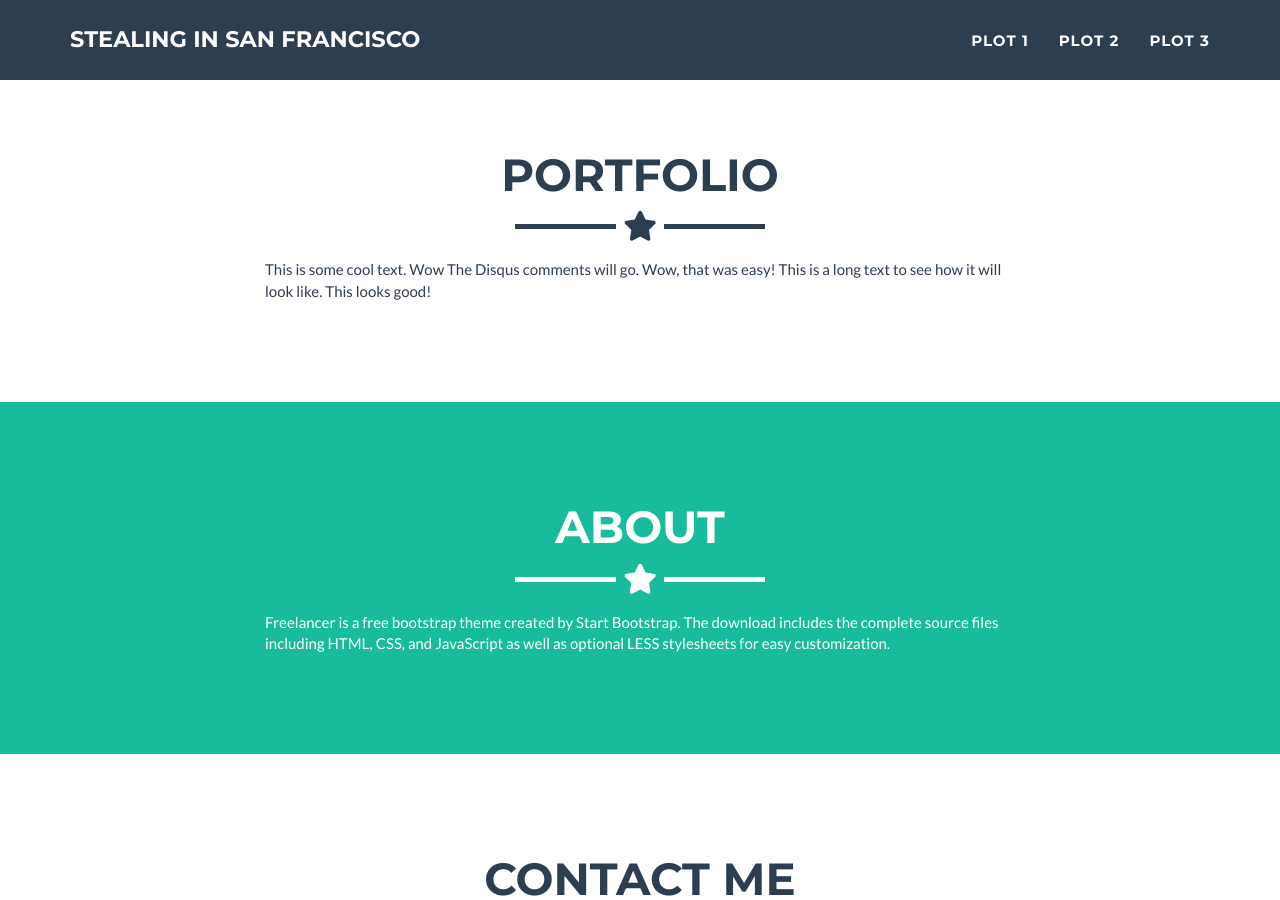
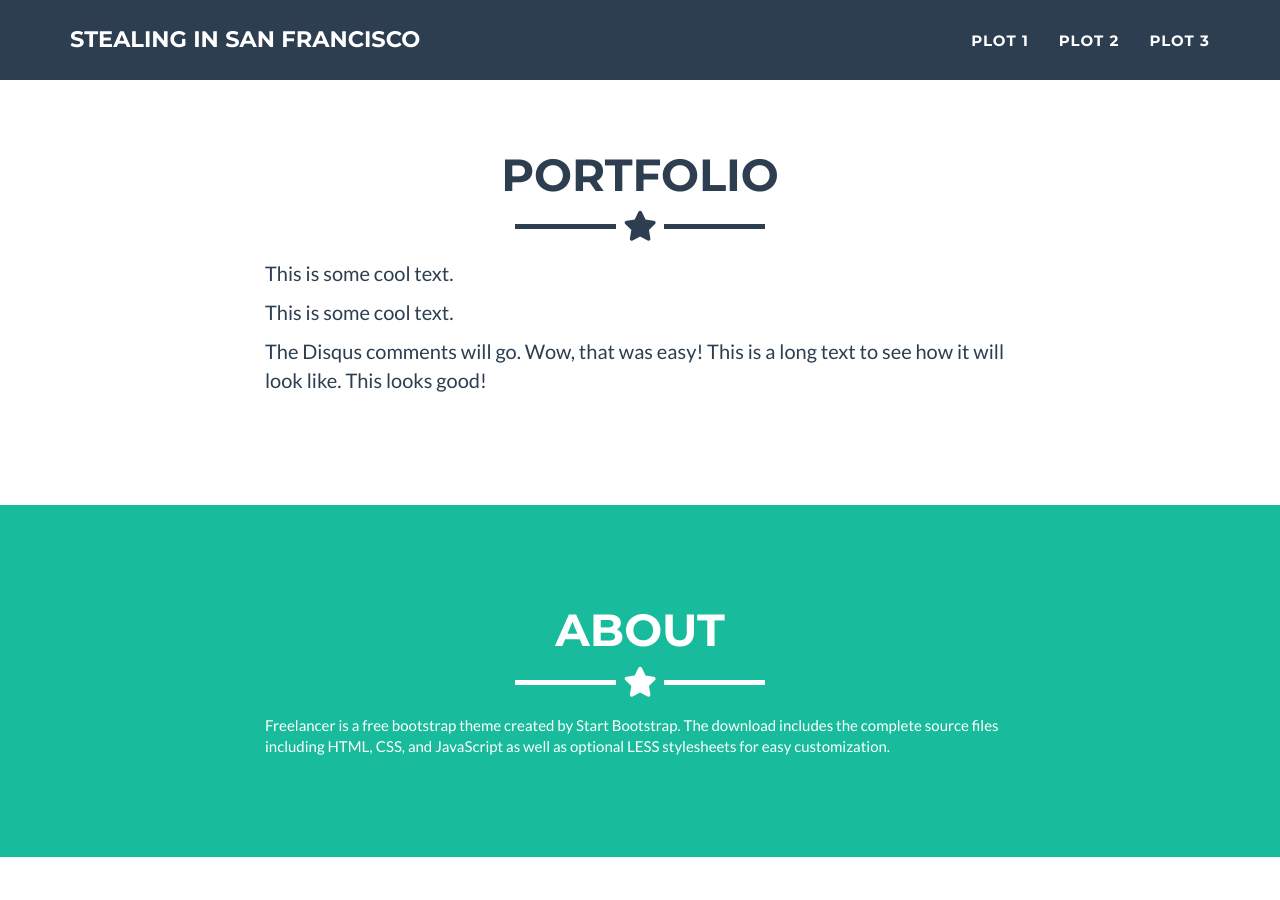
Before and after one commit to ThereseStein/ThereseStein.github.io, a Jekyll site: the page built from index.html, in a window 1280 px wide and 900 px high, scrolled down 763 px. Built offline with Jekyll 4.4.1, drawn with Linux system fonts in a browser that asks for light colours.

Commit message:
Paragraphs

```diff
--- a/_includes/portfolio_grid.html
+++ b/_includes/portfolio_grid.html
@@ -9,9 +9,12 @@
     </div>
     <div class="row">
       <div class="col-lg-8 col-lg-offset-2">
-        This is some cool text.
-        Wow
-        The Disqus comments will go. Wow, that was easy! This is a long text to see how it will look like. This looks good!
+        <p>This is some cool text.</p>
+
+        <p>This is some cool text.</p>
+
+        <p>The Disqus comments will go. Wow, that was easy! This is a long text to see how it will look like. This looks good!</p>
+
       </div>
     </div>
     <div class="portfolio-flex-row">
```
